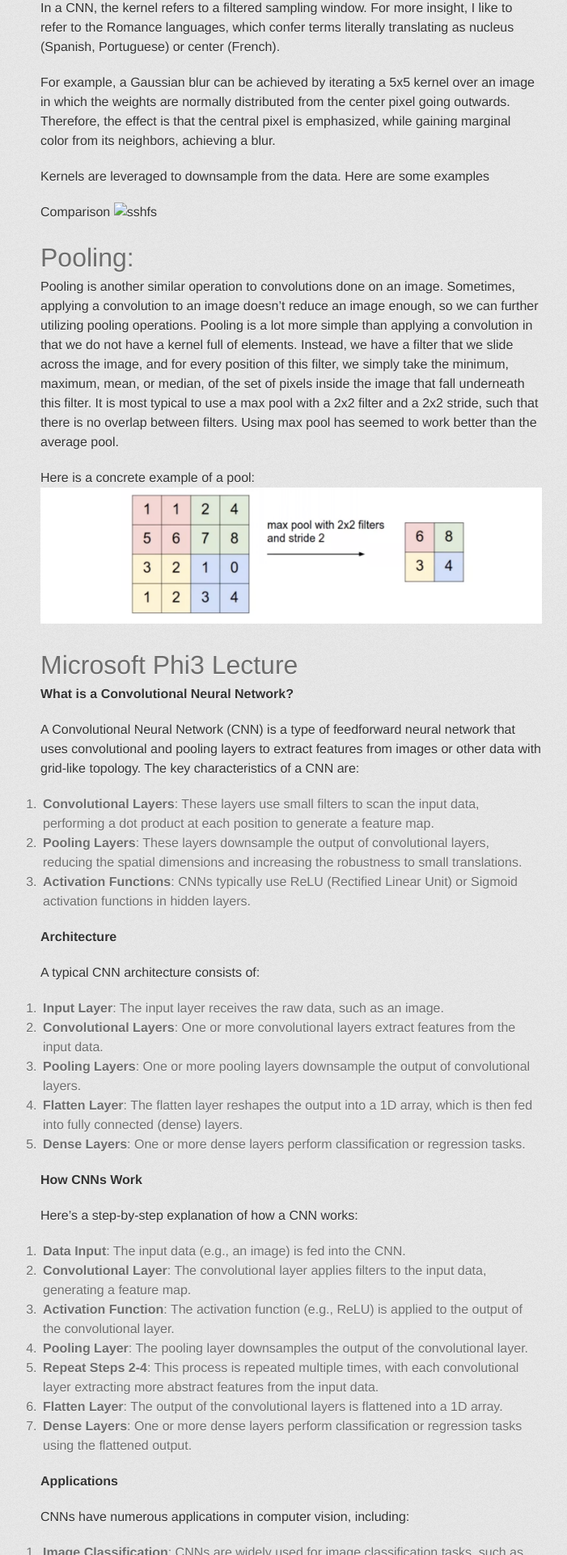
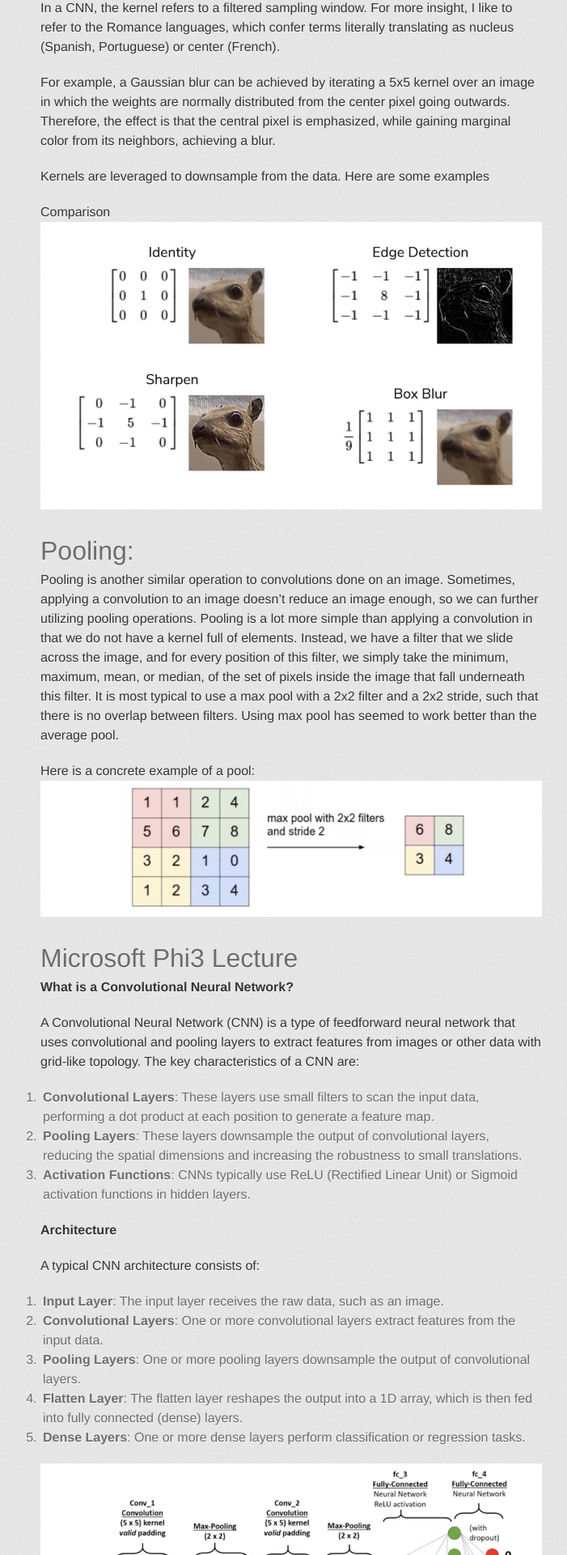
Before and after one commit to juleshenry/juleshenry.github.io, a Jekyll site: the page built from _posts/2024-08-05-convolutional-neural-networks.md, in a window 1280 px wide. Shown: the part 1840-3760 px from the top of the page at 81% size, without its empty margins (88-789 px from the left). Built offline with Jekyll 4.4.1, drawn with Linux system fonts in a browser that asks for light colours; some web fonts are replaced.

Commit message:
fix-photos

```diff
--- a/_posts/2024-08-05-convolutional-neural-networks.md
+++ b/_posts/2024-08-05-convolutional-neural-networks.md
@@ -36,7 +36,7 @@ For example, a Gaussian blur can be achieved by iterating a 5x5 kernel over an i
 Kernels are leveraged to downsample from the data. Here are some examples
 
 Comparison
-![sshfs](/blog/assets/_2024-08-05-cnn-files/kernel-examples.png)
+![sshfs](/blog/assets/2024/kernel-examples.png)
 
 
 # Pooling:
@@ -81,6 +81,9 @@ convolutional layers.
 array, which is then fed into fully connected (dense) layers.
 5. **Dense Layers**: One or more dense layers perform classification or
 regression tasks.
+
+![sshfs](/blog/assets/2024/general-cnn-architecture.png)
+
 
 **How CNNs Work**
 
```
